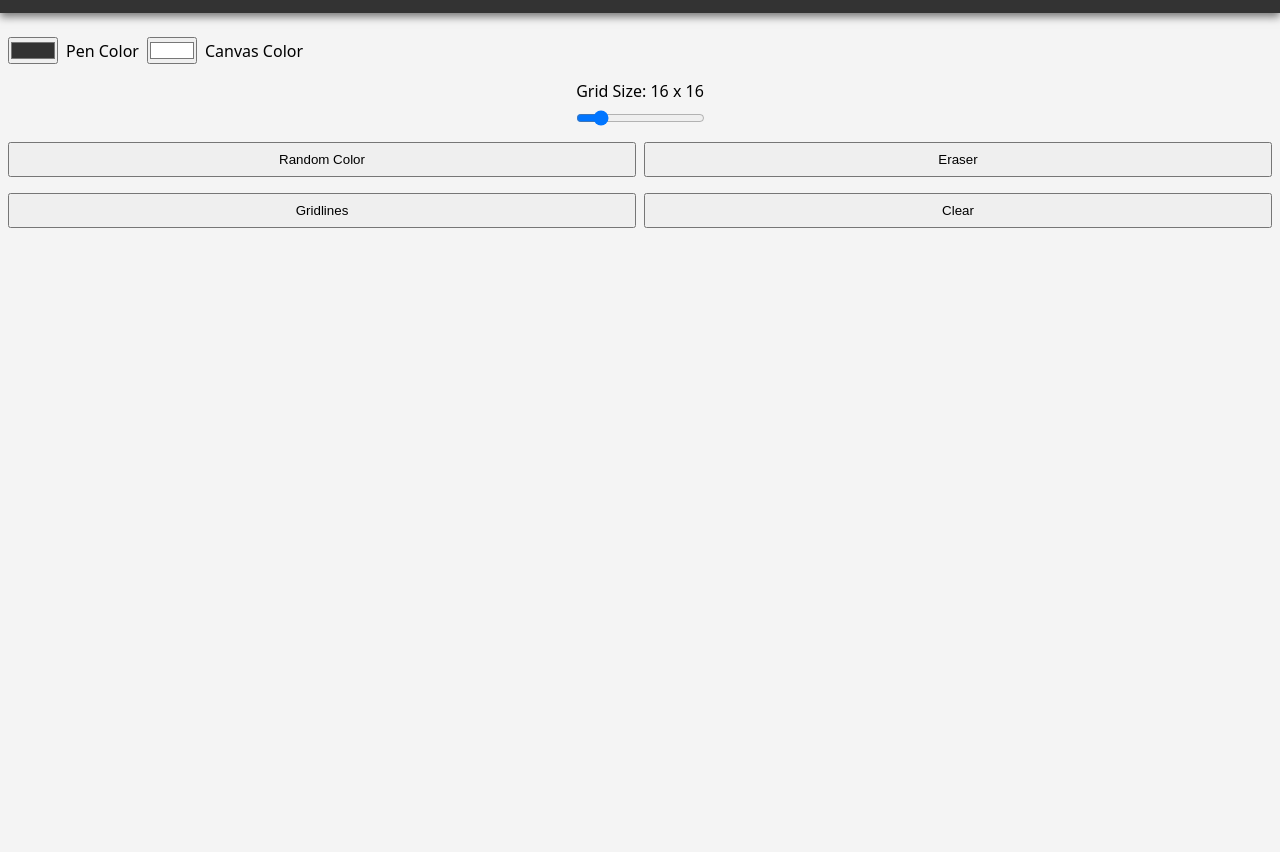
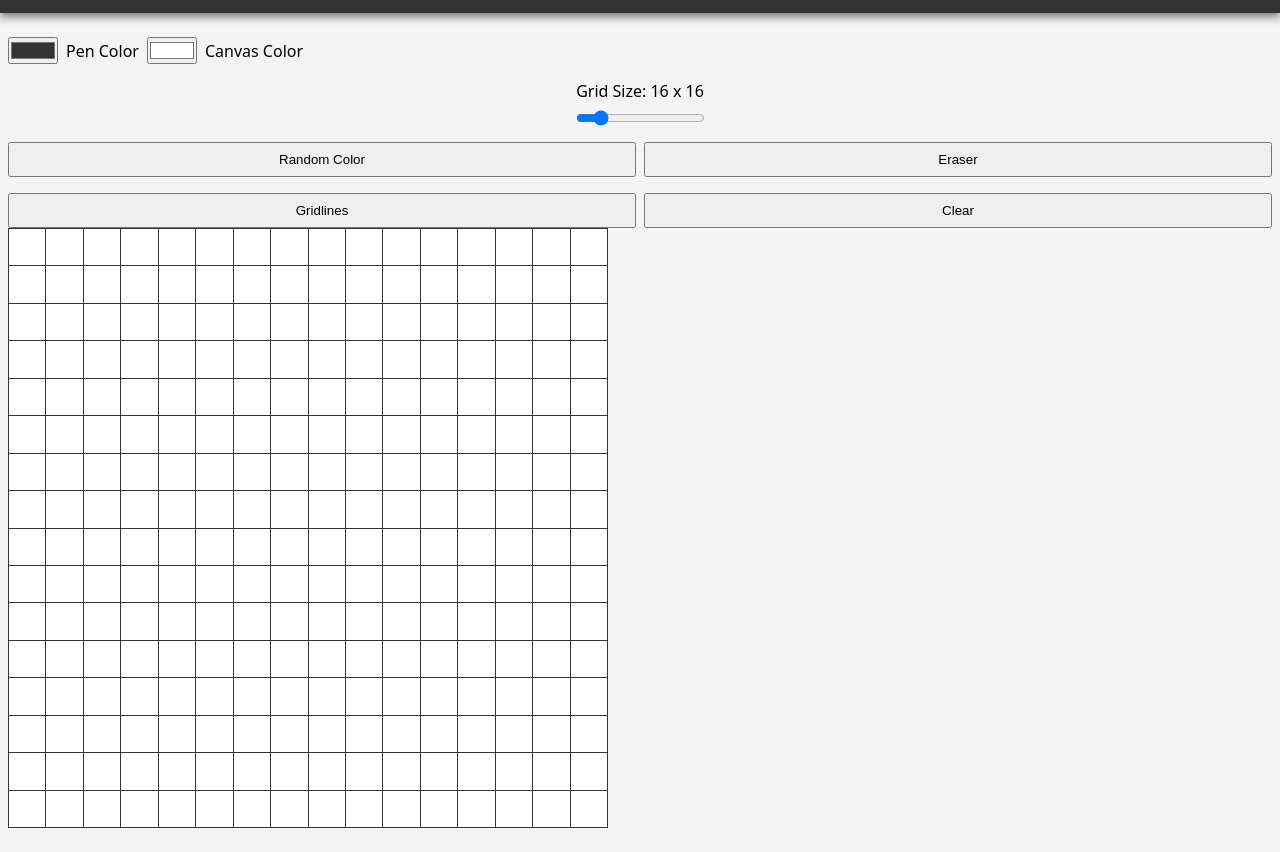
Before and after one commit to karolistech/pixel-paint, a website built with Vite: page index.html in a window 1280 px wide. Shown: the part 62-914 px from the top of the page. Before the commit the page ends 800 px from the top, so only its background shows below. Built offline with nearby package versions, Linux system fonts and the light colour scheme.

Commit message:
feat: add dynamic canvas grid

```diff
--- a/index.html
+++ b/index.html
@@ -42,6 +42,8 @@
           <button class="controls__btn controls__btn--clear">Clear</button>
         </div>
       </div>
+
+      <div class="canvas canvas--gridlines"></div>
     </main>
   </body>
 </html>
--- a/src/script.ts
+++ b/src/script.ts
@@ -0,0 +1,24 @@
+const canvas = document.querySelector<HTMLDivElement>(".canvas")!;
+
+const state = {
+  gridSize: 16,
+};
+
+function createGrid(size: number) {
+  canvas.replaceChildren();
+
+  canvas.style.gridTemplateColumns = `repeat(${size}, 1fr)`;
+
+  for (let i = 0; i < size * size; i++) {
+    const cell = document.createElement("div");
+    cell.className = "canvas__cell";
+
+    canvas.appendChild(cell);
+  }
+}
+
+function init() {
+  createGrid(state.gridSize);
+}
+
+init();
--- a/src/style.css
+++ b/src/style.css
@@ -50,3 +50,20 @@ body {
   flex: 1;
   padding-block: 0.5rem;
 }
+
+.canvas {
+  display: grid;
+  width: min(100%, 600px);
+  aspect-ratio: 1 / 1;
+  background-color: #fff;
+}
+
+.canvas--gridlines {
+  border-top: 1px solid #333;
+  border-right: 1px solid #333;
+}
+
+.canvas--gridlines .canvas__cell {
+  border-bottom: 1px solid #333;
+  border-left: 1px solid #333;
+}
```
